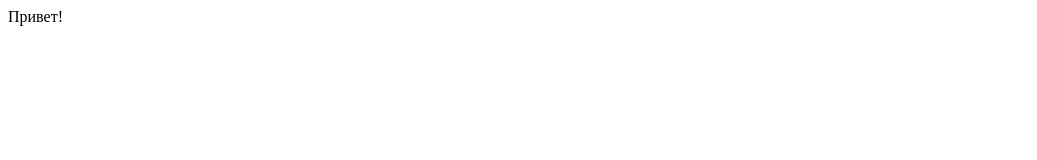
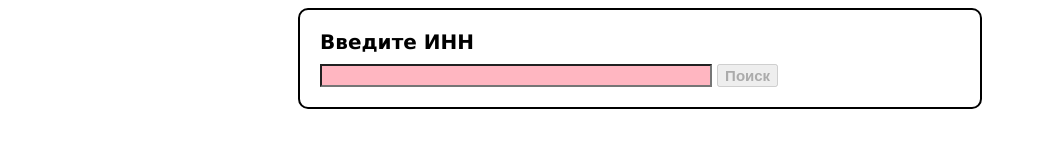
Before and after one commit to Vandomas/test-task-inn, a website: page src/frontend/index.html in a window 1280 px wide. Shown: the whole page, without its empty margins (0-1037 px from the left). Drawn offline with Linux system fonts and the light colour scheme.

Commit message:
добавлено поисковое поле

```diff
--- a/package.json
+++ b/package.json
@@ -4,7 +4,7 @@
   "description": "",
   "main": "./src/server.js",
   "scripts": {
-    "dev": "nodemon"
+    "dev": "nodemon -V"
   },
   "keywords": [],
   "author": "",
--- a/src/frontend/index.html
+++ b/src/frontend/index.html
@@ -1 +1,88 @@
-Привет!
+<!DOCTYPE html>
+<html lang="ru">
+
+<head>
+    <meta charset="UTF-8">
+    <meta name="viewport" content="width=device-width, initial-scale=1.0">
+    <meta http-equiv="X-UA-Compatible" content="ie=edge">
+    <title>Сайт для поиска по ИНН</title>
+    <style>
+        *:root {
+            font-family: Verdana, Geneva, Tahoma, sans-serif;
+        }
+
+        body {
+            display: flex;
+            align-items: center;
+            justify-content: center;
+        }
+
+        .search {
+            width: 50vw;
+            height: min-content;
+
+            min-width: max-content;
+            min-height: max-content;
+
+            border-radius: 10px;
+            border: 2px solid #000;
+
+            padding: 20px;
+        }
+
+        .search form label {
+            font-weight: 700;
+            font-size: 20px;
+        }
+
+        .search form input {
+            font-weight: 400;
+            font-size: 15px;
+            width: 60%;
+            margin-top: 10px;
+        }
+
+        .search form input:valid {
+            background-color: palegreen;
+        }
+
+        .search form input:invalid {
+            background-color: lightpink;
+        }
+
+        .search form button {
+            font-weight: 700;
+            font-size: 15px;
+        }
+    </style>
+</head>
+
+<body>
+    <div class="search">
+        <form>
+            <label>Введите ИНН</label>
+            <br>
+            <input id="inn-enter" type="text" pattern="(?:\d{10}|\d{12})" required>
+            <button id="submit" disabled>Поиск</button>
+        </form>
+    </div>
+    <!-- <div class="result"></div> -->
+    <script>
+        const sl = (id) => document.getElementById(id);
+
+        sl('inn-enter').onkeypress = (e) => {
+            if (!/\d/.test(e.key)) {
+                e.preventDefault();
+            }
+        };
+        sl('inn-enter').onkeyup = (e) => {
+            if (/(?:\d{10}|\d{12})/.test(sl('inn-enter').value)) {
+                sl('submit').disabled = false;
+            } else {
+                sl('submit').disabled = true;
+            }
+        }
+    </script>
+</body>
+
+</html>
--- a/src/server.js
+++ b/src/server.js
@@ -6,6 +6,7 @@ const express = require('express')
 const app = express();
 
 
+app.use(express.static(path.join(__dirname, 'frontend', 'assets')));
 app.get('*', (req, res) => {
     res.sendFile(path.join(__dirname, 'frontend', 'index.html'))
 });
```
